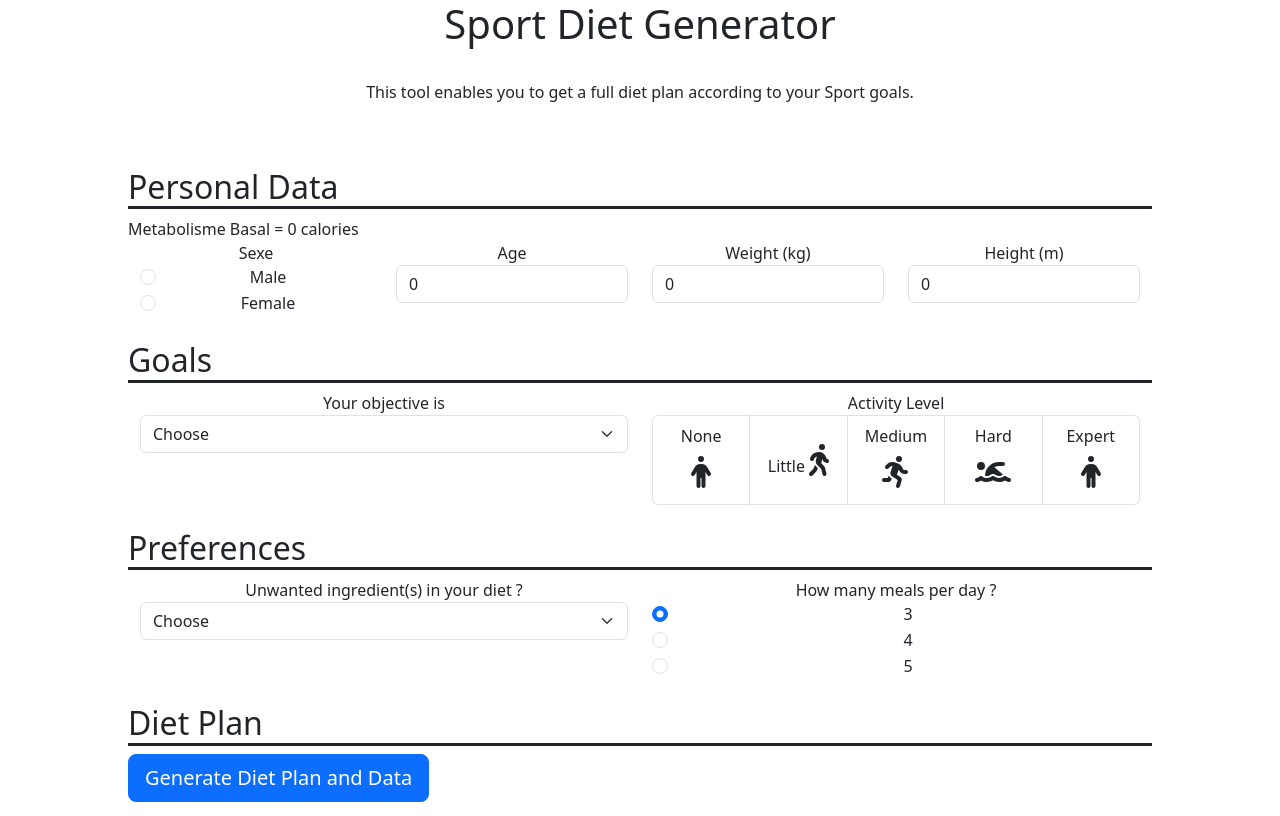
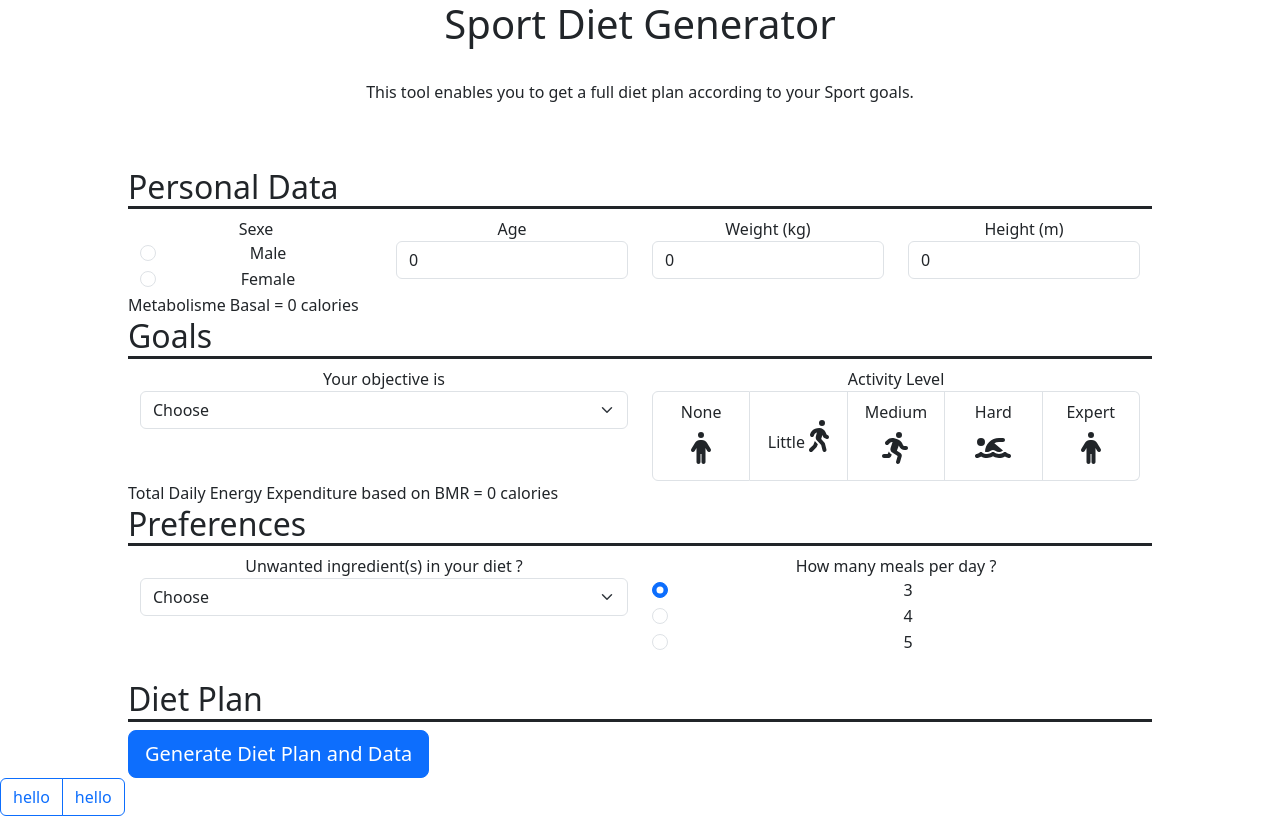
Before and after one commit to nicolas-ag/sport-diet-generator, an Angular app in the folder sport-diet-generator/: page / in a window 1280 px wide. Built offline with nearby package versions, Linux system fonts and the light colour scheme.

Commit message:
energy expenditure calculation and display modifications
energy expenditure calculation and display modifications

```diff
--- a/sport-diet-generator/src/app/app.component.html
+++ b/sport-diet-generator/src/app/app.component.html
@@ -15,8 +15,6 @@
     <br />
 
     <h2>Personal Data</h2>
-    Metabolisme Basal = {{nbCalories}} calories
-
     <div class="container text-center">
       <div class="row">
         <div class="col">
@@ -62,6 +60,7 @@
         </div>
       </div>
     </div>
+    Metabolisme Basal = {{nbCaloriesBasal}} calories
     <br />
 
     <h2>Goals</h2>
@@ -82,6 +81,7 @@
           <ul class="list-group list-group-horizontal">
             <button
             type="button"
+            (click)="changeLevel('None')"
             class="list-group-item list-group-item-action"
           >
             None
@@ -89,6 +89,7 @@
           </button>
             <button
               type="button"
+              (click)="changeLevel('Little')"
               class="list-group-item list-group-item-action"
             >
               Little
@@ -96,6 +97,7 @@
             </button>
             <button
               type="button"
+              (click)="changeLevel('Medium')"
               class="list-group-item list-group-item-action"
             >
               Medium
@@ -103,6 +105,7 @@
             </button>
             <button
               type="button"
+              (click)="changeLevel('Hard')"
               class="list-group-item list-group-item-action"
             >
               Hard
@@ -110,6 +113,7 @@
             </button>
             <button
               type="button"
+              (click)="changeLevel('Expert')"
               class="list-group-item list-group-item-action"
             >
               Expert
@@ -119,6 +123,7 @@
         </div>
       </div>
     </div>
+    Total Daily Energy Expenditure based on BMR = {{nbCaloriesGoals}} calories
     <br />
 
     <h2>Preferences</h2>
@@ -180,4 +185,13 @@
     <button type="button" class="btn btn-primary btn-lg">Generate Diet Plan and Data</button>
     <br />
   </body>
+  <div class="btn-group" role="group" aria-label="Basic outlined example">
+    <button  type="button" class="btn btn-outline-primary">
+      hello
+    </button>
+    <button  type="button" class="btn btn-outline-primary">
+      hello
+    </button>
+  </div>
+
 </html>
--- a/sport-diet-generator/src/app/app.component.ts
+++ b/sport-diet-generator/src/app/app.component.ts
@@ -16,7 +16,9 @@ export class AppComponent implements OnInit {
   ageInput: number = 0;
   heightInput: number = 0;
   weightInput: number = 0;
-  nbCalories: number = 0;
+  levelInput: number = 0;
+  nbCaloriesBasal: number = 0;
+  nbCaloriesGoals: number = 0;
 
   title = 'sport-diet-generator';
   faPerson = faPerson;
@@ -24,19 +26,50 @@ export class AppComponent implements OnInit {
   faPersonRunning = faPersonRunning;
   faPersonSwimming = faPersonSwimming;
 
+  ratiosGaosls: any = {
+    None: {
+      value: 1.2,
+    },
+    Little: {
+      value: 1.375,
+    },
+    Medium: {
+      value: 1.55,
+    },
+    Hard: {
+      value: 1.725,
+    },
+    Expert: {
+      value: 1.9,
+    },
+  };
+
   ngOnInit(): void {}
 
   estimatedCaloriesDaily(): void {
     if (this.sexeInput == '1') {
-      this.nbCalories = (
-        (13.707*(this.weightInput)) + (this.heightInput*492.3) - (this.ageInput*6.673)
-      ) + 77.607;
-    }
-    else if(this.sexeInput == '2') {
-      this.nbCalories = (
-        (9.740*(this.weightInput)) + (this.heightInput*172.9) - (this.ageInput*4.737)
-      ) + 77.607;
+      this.nbCaloriesBasal = Math.trunc(
+        13.707 * this.weightInput +
+          this.heightInput * 492.3 -
+          this.ageInput * 6.673 +
+          77.607
+      );
+    } else if (this.sexeInput == '2') {
+      this.nbCaloriesBasal = Math.trunc(
+        9.74 * this.weightInput +
+          this.heightInput * 172.9 -
+          this.ageInput * 4.737 +
+          77.607
+      );
     }
   }
 
+  changeLevel(test: string): void {
+    this.levelInput = this.ratiosGaosls[test].value;
+    this.estimatedCaloriesWithGoals();
+  }
+
+  estimatedCaloriesWithGoals(): void {
+    this.nbCaloriesGoals = Math.trunc(this.nbCaloriesBasal * this.levelInput);
+  }
 }
```
